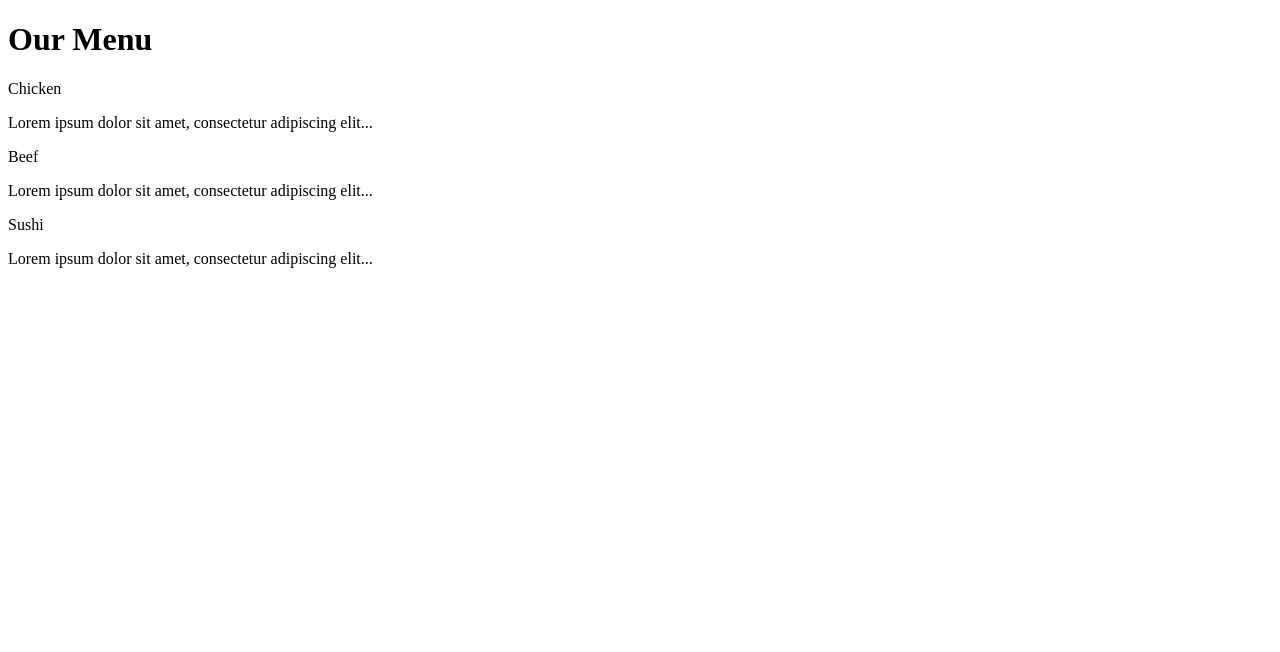
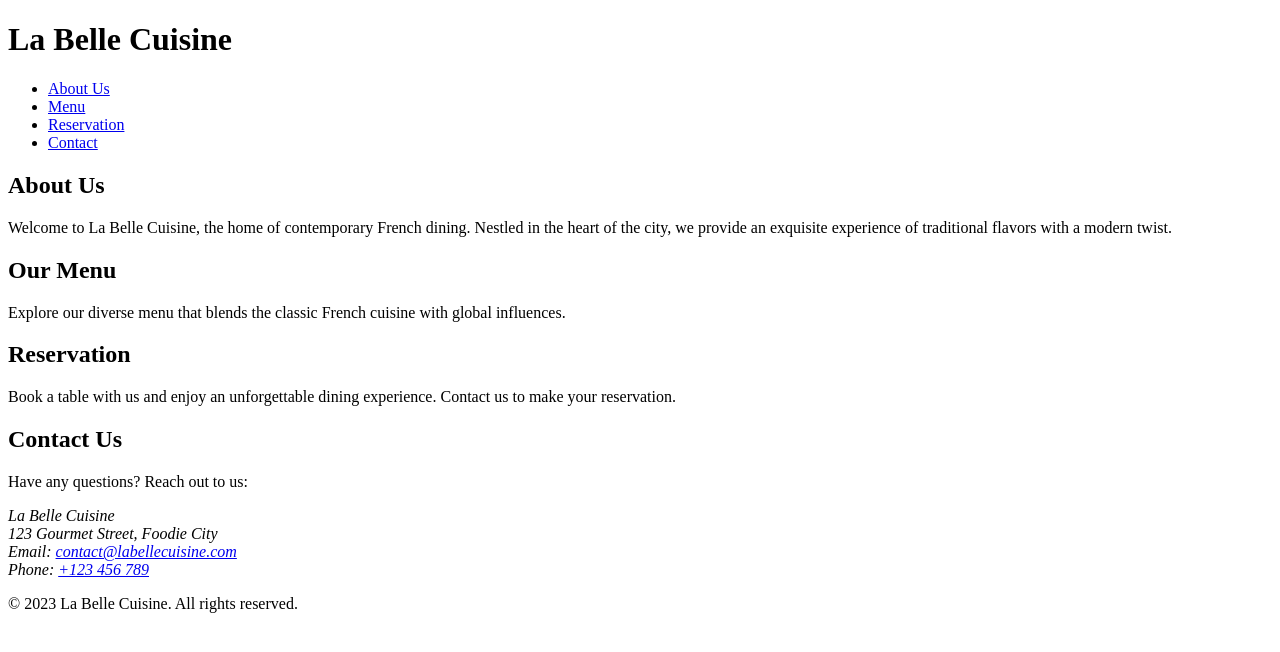
Before and after one commit to pepsom5/coursera-test, a plain HTML site: page Index.html in a window 1280 px wide. Drawn offline with Linux system fonts and the light colour scheme.

Commit message:
Update Index.html
Fictional Restaurant Website: "La Belle Cuisine"
in HTML

```diff
--- a/Index.html
+++ b/Index.html
@@ -1,26 +1,51 @@
 <!DOCTYPE html>
-<html lang="en">
+<html>
 <head>
-<meta charset="UTF-8">
-<meta name="viewport" content="width=device-width, initial-scale=1.0">
-<title>Our Menu</title>
-<link rel="stylesheet" href="styles.css">
+    <title>La Belle Cuisine</title>
 </head>
 <body>
-<div class="container">
-  <h1>Our Menu</h1>
-  <div class="menu-item" id="chicken">
-    <div class="menu-title">Chicken</div>
-    <p>Lorem ipsum dolor sit amet, consectetur adipiscing elit...</p>
-  </div>
-  <div class="menu-item" id="beef">
-    <div class="menu-title">Beef</div>
-    <p>Lorem ipsum dolor sit amet, consectetur adipiscing elit...</p>
-  </div>
-  <div class="menu-item" id="sushi">
-    <div class="menu-title">Sushi</div>
-    <p>Lorem ipsum dolor sit amet, consectetur adipiscing elit...</p>
-  </div>
-</div>
+    <header>
+        <h1>La Belle Cuisine</h1>
+        <nav>
+            <ul>
+                <li><a href="#about">About Us</a></li>
+                <li><a href="#menu">Menu</a></li>
+                <li><a href="#reservation">Reservation</a></li>
+                <li><a href="#contact">Contact</a></li>
+            </ul>
+        </nav>
+    </header>
+
+    <section id="about">
+        <h2>About Us</h2>
+        <p>Welcome to La Belle Cuisine, the home of contemporary French dining. Nestled in the heart of the city, we provide an exquisite experience of traditional flavors with a modern twist.</p>
+    </section>
+
+    <section id="menu">
+        <h2>Our Menu</h2>
+        <p>Explore our diverse menu that blends the classic French cuisine with global influences.</p>
+        <!-- Menu items can be added here -->
+    </section>
+
+    <section id="reservation">
+        <h2>Reservation</h2>
+        <p>Book a table with us and enjoy an unforgettable dining experience. Contact us to make your reservation.</p>
+        <!-- Reservation form or contact details can be added here -->
+    </section>
+
+    <section id="contact">
+        <h2>Contact Us</h2>
+        <p>Have any questions? Reach out to us:</p>
+        <address>
+            La Belle Cuisine<br>
+            123 Gourmet Street, Foodie City<br>
+            Email: <a href="mailto:contact@labellecuisine.com">contact@labellecuisine.com</a><br>
+            Phone: <a href="tel:+123456789">+123 456 789</a>
+        </address>
+    </section>
+
+    <footer>
+        <p>&copy; 2023 La Belle Cuisine. All rights reserved.</p>
+    </footer>
 </body>
 </html>
```
